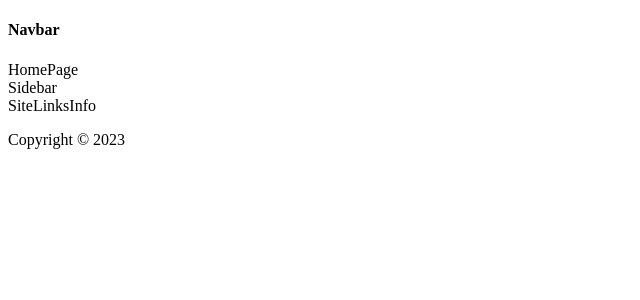
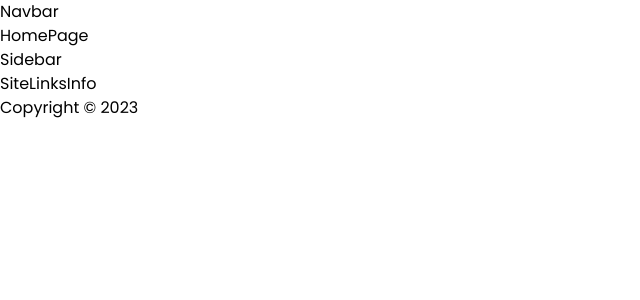
Before and after one commit to sunilk4u/nextjs-markdown-blog, a Next.js app: page / in a window 1280 px wide. Shown: the top 300 px of the page, without its empty margins (0-640 px from the left). Built offline with nearby package versions, Linux system fonts and the light colour scheme.

Commit message:
add google font

```diff
--- a/src/app/layout.tsx
+++ b/src/app/layout.tsx
@@ -3,6 +3,7 @@ import Header from "@/components/header"
 import NavBar from "@/components/navbar"
 import Sidebar from "@/components/sidebar"
 import SiteLinksInfo from "@/components/siteLinksInfo"
+import "../styles/globals.css";
 
 export const metadata = {
   title: process.env.HomePage_Title,
--- a/src/app/page.tsx
+++ b/src/app/page.tsx
@@ -1,7 +1,7 @@
 const HomePage = () => {
   return (
-    <div>HomePage</div>
+    <div><p className="text-display">HomePage</p></div>
   )
 }
 
-export default HomePage
+export default HomePage;
--- a/src/styles/globals.css
+++ b/src/styles/globals.css
@@ -1,6 +1,8 @@
+@import url('https://fonts.googleapis.com/css2?family=Poppins:ital,wght@0,300;0,400;0,500;0,600;0,700;1,400&display=swap');
 @tailwind base;
 @tailwind components;
 @tailwind utilities;
+
 
 :root {
   --foreground-rgb: 0, 0, 0;
@@ -16,7 +18,7 @@
   }
 }
 
-body {
+/* body {
   color: rgb(var(--foreground-rgb));
   background: linear-gradient(
       to bottom,
@@ -24,4 +26,4 @@ body {
       rgb(var(--background-end-rgb))
     )
     rgb(var(--background-start-rgb));
-}
+} */
--- a/tailwind.config.js
+++ b/tailwind.config.js
@@ -7,6 +7,9 @@ module.exports = {
   ],
   theme: {
     extend: {
+      fontFamily: {
+        'sans': ['Poppins', 'sans-serif'],
+      },
       backgroundImage: {
         'gradient-radial': 'radial-gradient(var(--tw-gradient-stops))',
         'gradient-conic':
```
